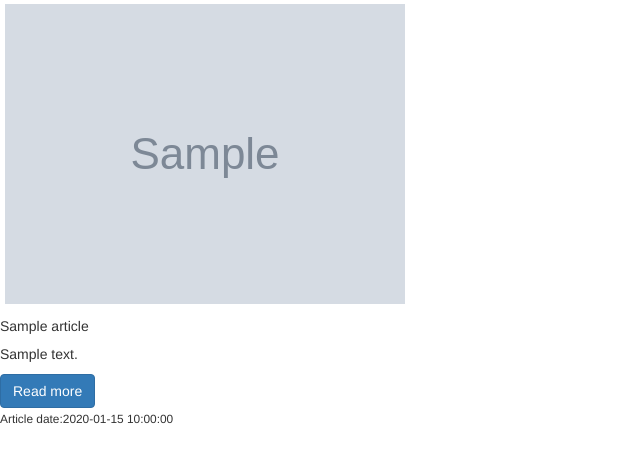
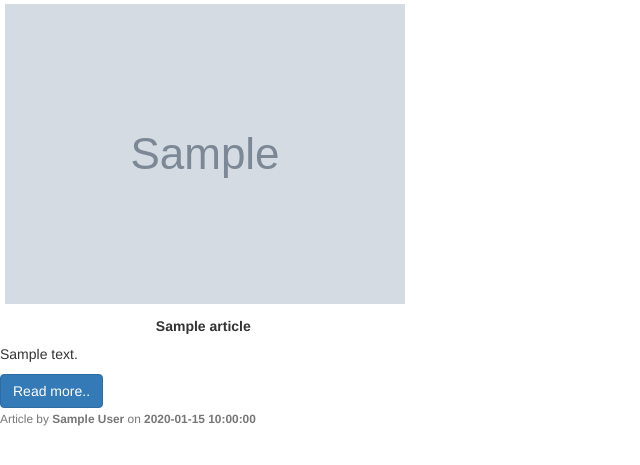
Before and after one commit to Dasi202/Habari, a Flask app: template app/templates/source.html in a window 1280 px wide. Shown: the part 73-538 px from the top of the page, without its empty margins (0-640 px from the left). Run offline with Flask 2, Linux system fonts and the light colour scheme; the template is opened without the code that fills it: most values are stand-ins (such as "Sample title", 1, 10 or a date in 2020); grey boxes marked "Sample" are stand-in pictures; parts of the project's set-up code (start-up, migrations or seed data) failed here and were passed over; some libraries are stand-ins or nearby versions.

Commit message:
Updated the source file

```diff
--- a/app/templates/source.html
+++ b/app/templates/source.html
@@ -2,17 +2,21 @@
 {% block content %}
 <div class = "row">
     {% for article in source%}
-        <div class="col-sm-4">
-            <img src="{{article.url_to_image}}" class="card-img-top" alt="Image cap" style="max-width: 100%; max-height:auto ; margin: 5px;">
-            <h5 class="card-title">{{article.title}}</h5>
-            <div class ="card-body">
-                <p class="card-text">{{article.description|truncate(100)}}</p>
-                <a href="{{article.url}}" class="btn btn-primary">Read more</a>
+    <div class="col-sm-4">
+        <div class="card">
+            <img src="{{article.url_to_image}}" class="card-img-top" alt="Image cap" style = "max-width: 100%; max-height: auto; margin: 5px;">
+            <div class="card-body">
+                <h5 class="card-title text-center">
+                    <strong>{{article.title}}</strong>
+                </h5>
+                <p class="card-text">{{article.content|truncate(150)}}</p>
+                <a href="{{article.url}}" class="btn btn-primary">Read more..</a>
             </div>
             <div class="card-footer">
-                <small>Article date:{{article.published_alt}}</small>
+                <small class="text-muted">Article by <strong>{{article.author}}</strong> on <strong>{{article.published_at}}</strong></small>
             </div>
         </div>
+    </div>
     {%endfor%}
 </div>
 {%endblock%}
```
